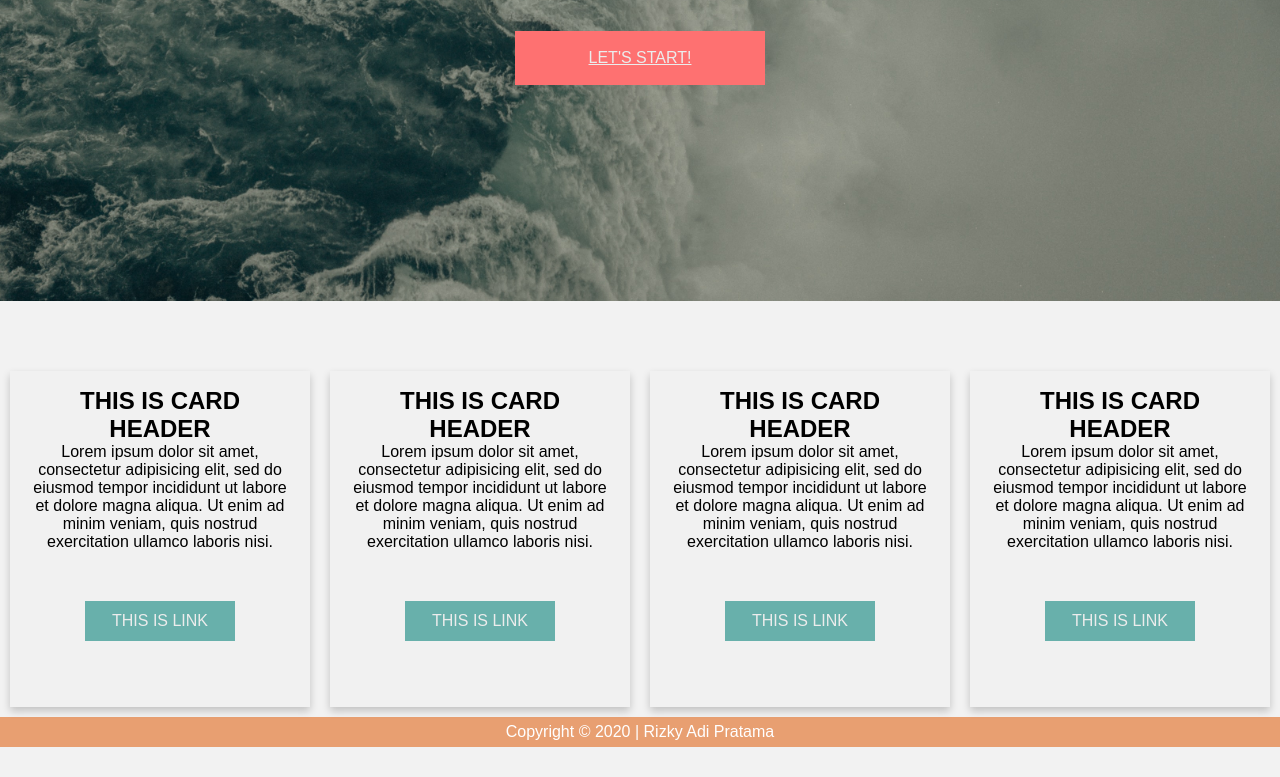
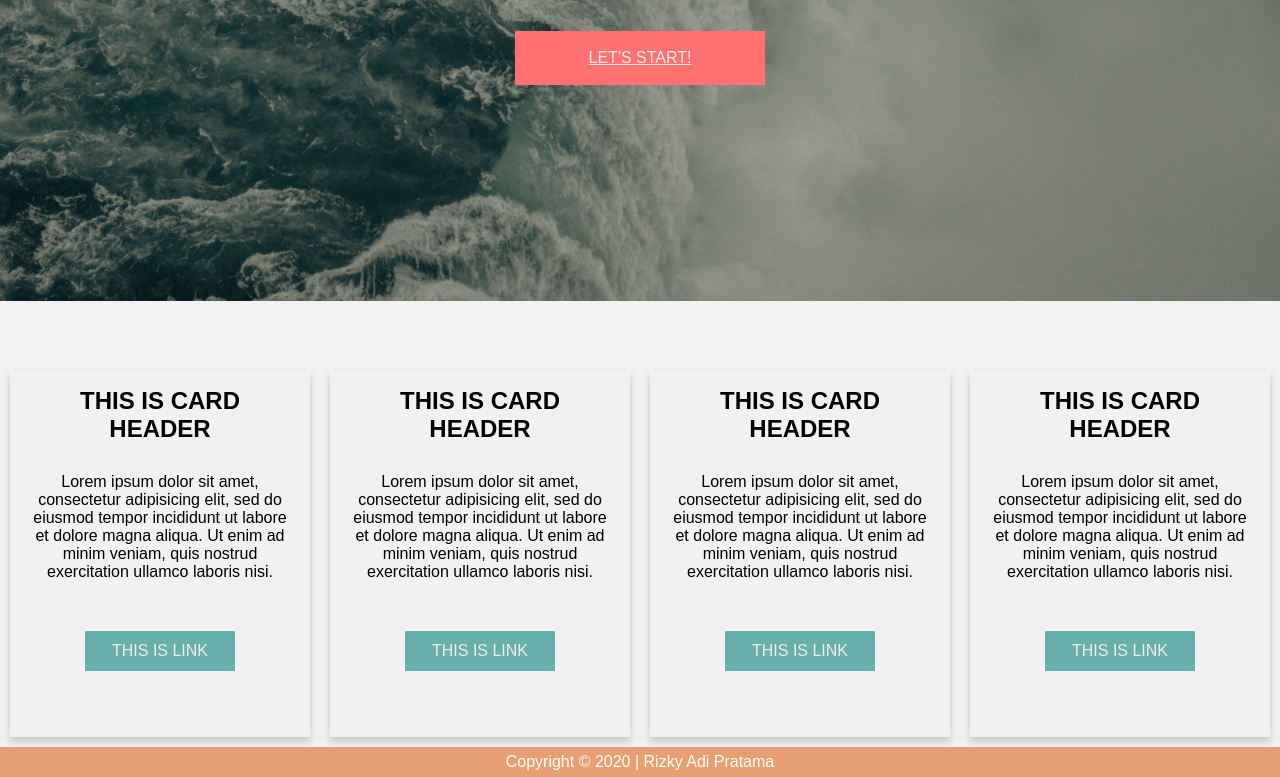
Before and after one commit to atengs/web-landing, a plain HTML site: page index.html in a window 1280 px wide. Shown: the part 499-1276 px from the top of the page. Before the commit the page ends 1246 px from the top, so only its background shows below. Drawn offline with Linux system fonts and the light colour scheme.

Commit message:
Update style.css
add paragraf css

```diff
--- a/style.css
+++ b/style.css
@@ -200,6 +200,10 @@ nav ul ul ul li{
 	background: #0f1923;
 }
 
+.column p{
+	padding-top: 30px;
+}
+
 .footer{
 	height: 30px;
 	line-height: 30px;
```
